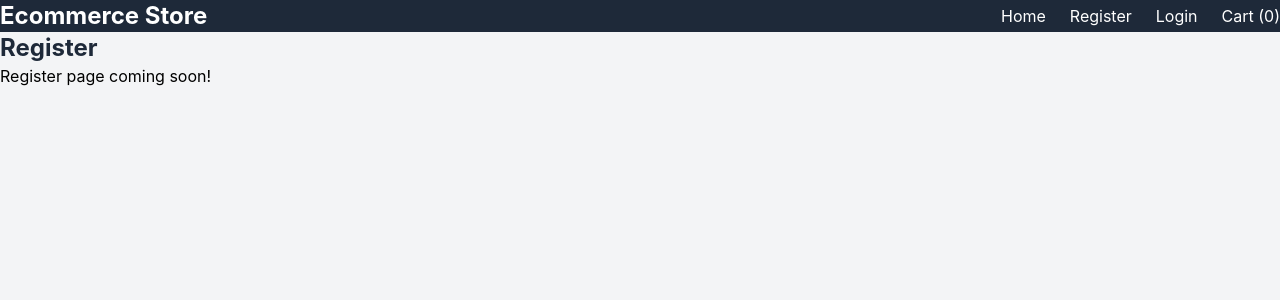
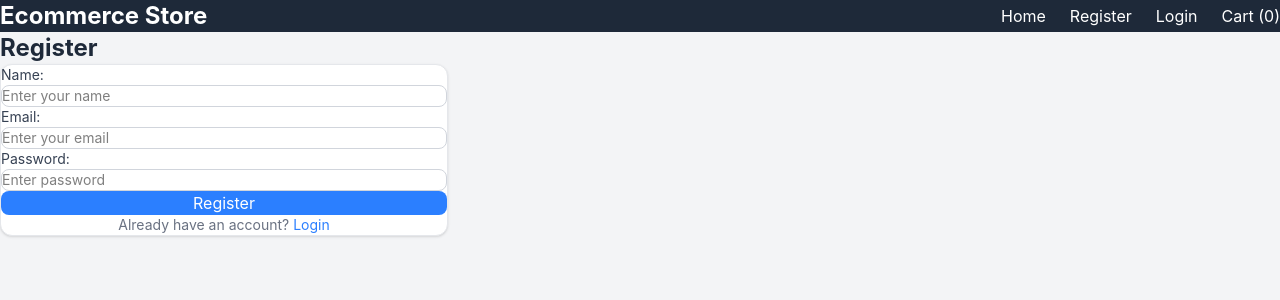
Before and after one commit to ravijags/ecommerce-frontend, a React (Vite) app: page /register in a window 1280 px wide. Shown: the top 300 px of the page. Built offline with nearby package versions, Linux system fonts and the light colour scheme.

Commit message:
add register page

```diff
--- a/src/pages/Register.jsx
+++ b/src/pages/Register.jsx
@@ -1,8 +1,99 @@
+import { useState } from 'react'
+import { useNavigate, Link } from 'react-router-dom'
+
 function Register() {
+  const [name, setName] = useState('')
+  const [email, setEmail] = useState('')
+  const [password, setPassword] = useState('')
+  const [error, setError] = useState('')
+  const [loading, setLoading] = useState(false)
+
+  const navigate = useNavigate()
+
+  const handleRegister = async () => {
+    setError('')
+    setLoading(true)
+
+    try {
+      const response = await fetch('https://ecommerce-v2-y8jy.onrender.com/api/auth/register', {
+        method: 'POST',
+        headers: {
+          'Content-Type': 'application/json',
+        },
+        body: JSON.stringify({ name, email, password }),
+      })
+
+      const data = await response.json()
+
+      if (!response.ok) {
+        setError(data.message || 'Registration failed!')
+        setLoading(false)
+        return
+      }
+
+      navigate('/login')
+
+    } catch (err) {
+      setError('Something went wrong!')
+      setLoading(false)
+    }
+  }
+
   return (
-    <main className="max-w-md mx-auto px-6 py-8">
+    <main className="max-w-md mx-auto px-6 py-12">
       <h2 className="text-2xl font-bold text-gray-800 mb-6">Register</h2>
-      <p>Register page coming soon!</p>
+
+      {error && (
+        <p className="bg-red-100 text-red-600 px-4 py-2 rounded-lg mb-4">
+          {error}
+        </p>
+      )}
+
+      <div className="bg-white border border-gray-200 rounded-xl p-6 shadow-sm">
+
+        <label className="block text-sm text-gray-700 mb-1">Name:</label>
+        <input
+          type="text"
+          placeholder="Enter your name"
+          value={name}
+          onChange={(e) => setName(e.target.value)}
+          className="block w-full border border-gray-300 rounded-lg px-3 py-2 mb-4 text-sm"
+        />
+
+        <label className="block text-sm text-gray-700 mb-1">Email:</label>
+        <input
+          type="email"
+          placeholder="Enter your email"
+          value={email}
+          onChange={(e) => setEmail(e.target.value)}
+          className="block w-full border border-gray-300 rounded-lg px-3 py-2 mb-4 text-sm"
+        />
+
+        <label className="block text-sm text-gray-700 mb-1">Password:</label>
+        <input
+          type="password"
+          placeholder="Enter password"
+          value={password}
+          onChange={(e) => setPassword(e.target.value)}
+          className="block w-full border border-gray-300 rounded-lg px-3 py-2 mb-4 text-sm"
+        />
+
+        <button
+          onClick={handleRegister}
+          disabled={loading}
+          className="w-full bg-blue-500 text-white py-2 rounded-lg hover:bg-blue-600 cursor-pointer disabled:opacity-50"
+        >
+          {loading ? 'Registering...' : 'Register'}
+        </button>
+
+        <p className="text-sm text-gray-500 mt-4 text-center">
+          Already have an account?{' '}
+          <Link to="/login" className="text-blue-500 hover:underline">
+            Login
+          </Link>
+        </p>
+
+      </div>
     </main>
   )
 }
```
